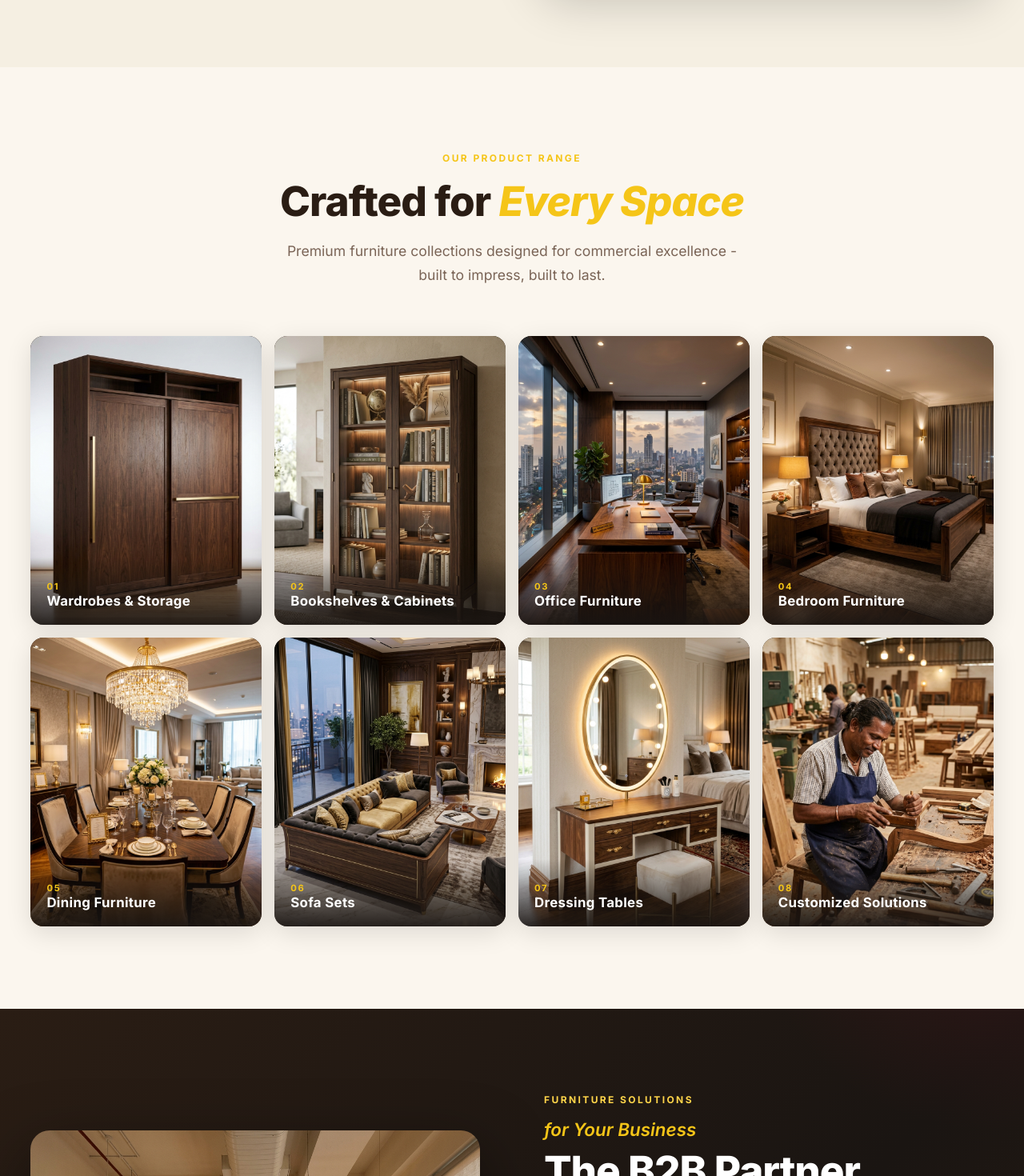
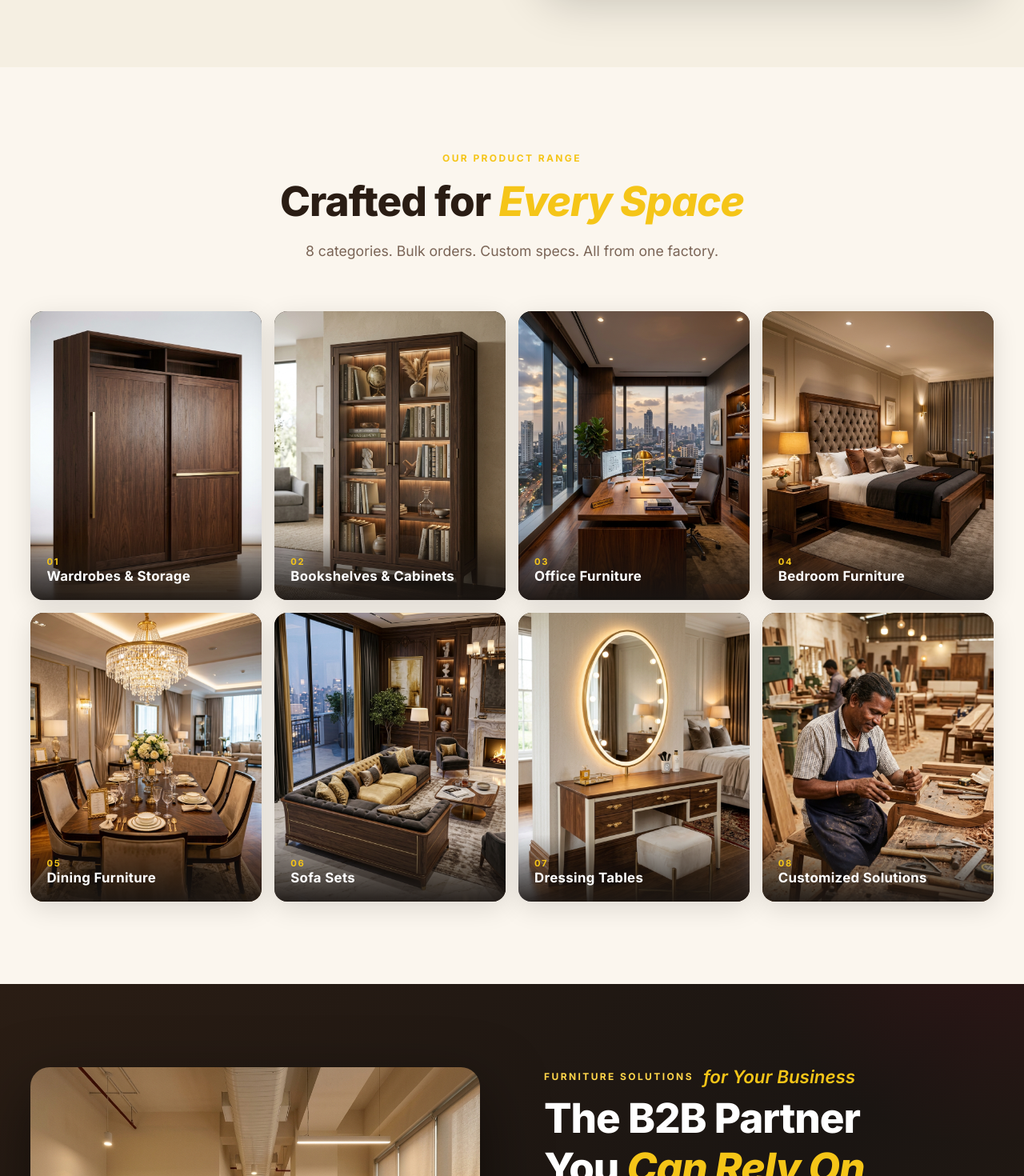
Before and after one commit to GENAI-NETWORKS/grace_furnitures, a Next.js app: page / in a window 1280 px wide. Shown: the part 1330-2800 px from the top of the page at 80% size. Built offline with nearby package versions, Linux system fonts and the light colour scheme.

Commit message:
UI Updates: Removed loading screen, shortened copy, combined Business text

```diff
--- a/src/app/globals.css
+++ b/src/app/globals.css
@@ -1642,46 +1642,6 @@ button { cursor: pointer; border: none; background: none; font-family: inherit;
   .stat-num { font-size: 2.8rem; }
 }
 
-/* =====================================================
-   PAGE TRANSITION
-   ===================================================== */
-.page-loader {
-  position: fixed;
-  inset: 0;
-  background: var(--off-black);
-  z-index: 9999;
-  display: flex;
-  align-items: center;
-  justify-content: center;
-  flex-direction: column;
-  gap: 20px;
-  transition: opacity 0.6s ease, visibility 0.6s ease;
-}
-.page-loader.hidden { opacity: 0; visibility: hidden; }
-.loader-logo {
-  font-family: var(--font-display);
-  font-size: 2.5rem;
-  font-weight: 900;
-  color: var(--gold);
-  letter-spacing: 0.1em;
-}
-.loader-bar {
-  width: 200px;
-  height: 2px;
-  background: rgba(255,255,255,0.1);
-  border-radius: 2px;
-  overflow: hidden;
-}
-.loader-bar-fill {
-  height: 100%;
-  background: linear-gradient(90deg, var(--crimson), var(--gold));
-  border-radius: 2px;
-  animation: loaderFill 1.2s cubic-bezier(0.4,0,0.2,1) forwards;
-}
-@keyframes loaderFill {
-  from { width: 0; }
-  to { width: 100%; }
-}
 
 /* ── About section responsive ── */
 @media (max-width: 1023px) {
--- a/src/app/page.tsx
+++ b/src/app/page.tsx
@@ -10,13 +10,6 @@ export default function HomePage() {
     <>
 
 
-{/*  ================================================
-     PAGE LOADER
-     ================================================  */}
-<div className="page-loader" role="status" aria-label="Loading GRACE™ website">
-  <img src="images/logo.png" alt="GRACE Logo" className="logo-img" />
-  <div className="loader-bar"><div className="loader-bar-fill"></div></div>
-</div>
 
 {/*  ================================================
      NAVBAR
@@ -33,12 +26,12 @@ export default function HomePage() {
 
       <div className="hero-eyebrow">
         <svg width="14" height="14" viewBox="0 0 24 24" fill="currentColor" aria-hidden="true"><path d="M12 2l3.09 6.26L22 9.27l-5 4.87 1.18 6.88L12 17.77l-6.18 3.25L7 14.14 2 9.27l6.91-1.01L12 2z"/></svg>
-        Premium B2B Furniture Manufacturer · Salem, Tamil Nadu
+        Factory-Direct · Salem, Tamil Nadu
       </div>
 
       <h1 className="hero-headline" id="hero-headline">Premium Furniture for <span style={{ color: "var(--gold)", fontStyle: "italic" }}>Every Space</span></h1>
 
-      <p className="hero-sub">Factory-direct quality for showrooms, hotels, interior designers &amp; wholesalers.</p>
+      <p className="hero-sub">Factory-direct. Bulk-ready. Custom finishes. Pan-India delivery.</p>
 
       <div className="hero-qualities" role="list">
         <span className="hero-quality" role="listitem">Stylish</span>
@@ -74,11 +67,8 @@ export default function HomePage() {
         <div className="section-label">About GRACE™</div>
         <h2 className="section-title">Modern Spaces.<br /><span className="gold">Stronger</span> Businesses.</h2>
 
-        <p className="section-sub" style={{"marginBottom":"20px","textAlign":"justify"}}>
-          GRACE™ is a factory-direct furniture manufacturer based in Salem, Tamil Nadu, with over a decade of experience crafting premium furniture for India's most discerning commercial clients.
-        </p>
-        <p className="section-sub" style={{"marginBottom":"32px","textAlign":"justify"}}>
-          From five-star hotels to showrooms, corporate offices to interior design studios - our clients trust us for consistent quality, on-time delivery, and the flexibility to handle custom bulk orders at scale.
+        <p className="section-sub" style={{"marginBottom":"32px"}}>
+          Salem-based manufacturer. 15+ years. Supplying hotels, showrooms &amp; designers with factory-direct furniture — no middlemen, no compromises.
         </p>
 
       </div>
@@ -132,7 +122,7 @@ export default function HomePage() {
       <h2 className="section-title" id="categories-title">Crafted for <span className="gold">Every Space</span></h2>
 
       <p className="section-sub" style={{"margin":"0 auto","textAlign":"center","marginTop":"16px"}}>
-        Premium furniture collections designed for commercial excellence - built to impress, built to last.
+        8 categories. Bulk orders. Custom specs. All from one factory.
       </p>
     </div>
 
@@ -147,7 +137,7 @@ export default function HomePage() {
         </div>
         <div className="cat-hover-panel">
           <span className="cat-hover-title">Wardrobes &amp; Storage</span>
-          <p className="cat-hover-desc">Sliding and hinged wardrobes in premium wood finishes with ample storage solutions.</p>
+          <p className="cat-hover-desc">Sliding &amp; hinged. Premium wood. Bulk-order ready.</p>
           <a href="#contact" className="cat-view-link" aria-label="Enquire about Wardrobes">Enquire Now →</a>
         </div>
       </article>
@@ -161,7 +151,7 @@ export default function HomePage() {
         </div>
         <div className="cat-hover-panel">
           <span className="cat-hover-title">Bookshelves &amp; Cabinets</span>
-          <p className="cat-hover-desc">Display cabinets and bookshelves with glass or solid doors, LED-ready interiors.</p>
+          <p className="cat-hover-desc">Glass or solid doors. LED-ready interiors.</p>
           <a href="#contact" className="cat-view-link" aria-label="Enquire about Bookshelves">Enquire Now →</a>
         </div>
       </article>
@@ -175,7 +165,7 @@ export default function HomePage() {
         </div>
         <div className="cat-hover-panel">
           <span className="cat-hover-title">Office Furniture</span>
-          <p className="cat-hover-desc">Executive desks, workstations, conference tables, and ergonomic seating solutions.</p>
+          <p className="cat-hover-desc">Desks, workstations &amp; conference tables. Corporate-grade.</p>
           <a href="#contact" className="cat-view-link" aria-label="Enquire about Office Furniture">Enquire Now →</a>
         </div>
       </article>
@@ -189,7 +179,7 @@ export default function HomePage() {
         </div>
         <div className="cat-hover-panel">
           <span className="cat-hover-title">Bedroom Furniture</span>
-          <p className="cat-hover-desc">Complete bedroom sets - beds, side tables, chest of drawers in premium finishes.</p>
+          <p className="cat-hover-desc">Beds, side tables, drawers. Hotel-grade finishes.</p>
           <a href="#contact" className="cat-view-link" aria-label="Enquire about Bedroom Furniture">Enquire Now →</a>
         </div>
       </article>
@@ -203,7 +193,7 @@ export default function HomePage() {
         </div>
         <div className="cat-hover-panel">
           <span className="cat-hover-title">Dining Furniture</span>
-          <p className="cat-hover-desc">Dining tables and chair sets in 4, 6, and 8-seater configurations with upholstered options.</p>
+          <p className="cat-hover-desc">4, 6 &amp; 8-seater sets. Upholstered options available.</p>
           <a href="#contact" className="cat-view-link" aria-label="Enquire about Dining Furniture">Enquire Now →</a>
         </div>
       </article>
@@ -217,7 +207,7 @@ export default function HomePage() {
         </div>
         <div className="cat-hover-panel">
           <span className="cat-hover-title">Sofa Sets</span>
-          <p className="cat-hover-desc">L-shaped, sectional, and classic sofa sets with premium fabric and leather options.</p>
+          <p className="cat-hover-desc">L-shaped, sectional &amp; classic. Fabric or leather.</p>
           <a href="#contact" className="cat-view-link" aria-label="Enquire about Sofa Sets">Enquire Now →</a>
         </div>
       </article>
@@ -231,7 +221,7 @@ export default function HomePage() {
         </div>
         <div className="cat-hover-panel">
           <span className="cat-hover-title">Dressing Tables</span>
-          <p className="cat-hover-desc">Modern vanity and dressing tables with mirrors, drawers, and various finish options.</p>
+          <p className="cat-hover-desc">Mirrors, drawers, multi-finish. Modern &amp; classic styles.</p>
           <a href="#contact" className="cat-view-link" aria-label="Enquire about Dressing Tables">Enquire Now →</a>
         </div>
       </article>
@@ -245,7 +235,7 @@ export default function HomePage() {
         </div>
         <div className="cat-hover-panel">
           <span className="cat-hover-title">Customized Solutions</span>
-          <p className="cat-hover-desc">Bespoke furniture designed and manufactured to your exact specifications and brand standards.</p>
+          <p className="cat-hover-desc">Your spec, your brand. We manufacture it.</p>
           <a href="#contact" className="cat-view-link" aria-label="Enquire about Custom Solutions">Enquire Now →</a>
         </div>
       </article>
@@ -270,14 +260,16 @@ export default function HomePage() {
       </div>
 
       <div className="business-content">
-        <div className="section-label dark">Furniture Solutions</div>
-        <span className="business-script">for Your Business</span>
+        <div style={{ display: 'flex', alignItems: 'center', gap: '12px', marginBottom: '8px' }}>
+          <div className="section-label dark" style={{ marginBottom: 0 }}>Furniture Solutions</div>
+          <span className="business-script" style={{ marginBottom: 0 }}>for Your Business</span>
+        </div>
         <h2 className="section-title light" id="business-title">
           The B2B Partner<br />You <span className="gold">Can Rely On</span>
         </h2>
 
         <p className="section-sub light">
-          We supply premium factory-direct furniture to showrooms, hotels, interior designers, wholesalers, and corporate offices across India. Consistent quality, flexible quantities, custom finishes, on-time delivery.
+          Factory-direct supply across India. Flexible MOQ, custom finishes, on-time — every time.
         </p>
 
         <div className="business-icon-grid">
@@ -345,7 +337,7 @@ export default function HomePage() {
       <h2 className="section-title" id="spotlight-title">Dressing Tables for <span className="script">Modern Spaces</span></h2>
 
       <p className="section-sub" style={{"textAlign":"center","margin":"16px auto 0"}}>
-        Vanity and dressing solutions crafted to elevate bedrooms, hotel suites, and showroom displays.
+        4 styles. Hotel &amp; showroom-grade. Custom dimensions on request.
       </p>
     </div>
 
@@ -370,7 +362,7 @@ export default function HomePage() {
         <div className="spot-card-body">
           <span className="spot-card-tag">Style 01</span>
           <h4 className="spot-card-title">Modern &amp; Minimal</h4>
-          <p className="spot-card-desc">Clean lines, matte finishes, integrated LED lighting. For contemporary bedrooms and boutique hotels.</p>
+          <p className="spot-card-desc">Matte finish. Integrated LED. Perfect for boutique hotels.</p>
         </div>
       </div>
       <div className="spot-card" role="listitem" tabIndex={0}>
@@ -379,7 +371,7 @@ export default function HomePage() {
         <div className="spot-card-body">
           <span className="spot-card-tag">Style 02</span>
           <h4 className="spot-card-title">Classic Elegance</h4>
-          <p className="spot-card-desc">Rich walnut wood, ornate mirror frames, brass hardware. Timeless appeal for luxury properties.</p>
+          <p className="spot-card-desc">Walnut wood. Brass hardware. Built for luxury properties.</p>
         </div>
       </div>
       <div className="spot-card" role="listitem" tabIndex={0}>
@@ -388,7 +380,7 @@ export default function HomePage() {
         <div className="spot-card-body">
           <span className="spot-card-tag">Style 03</span>
           <h4 className="spot-card-title">Trendy &amp; Versatile</h4>
-          <p className="spot-card-desc">Multi-tonal finishes, versatile storage, dual mirrors. Perfect for showrooms targeting younger demographics.</p>
+          <p className="spot-card-desc">Multi-tonal. Dual mirrors. Top seller in showrooms.</p>
         </div>
       </div>
       <div className="spot-card" role="listitem" tabIndex={0}>
@@ -397,7 +389,7 @@ export default function HomePage() {
         <div className="spot-card-body">
           <span className="spot-card-tag">Style 04</span>
           <h4 className="spot-card-title">Rich &amp; Premium</h4>
-          <p className="spot-card-desc">Full-length mirrors, gold accents, tufted seating, premium wood grain. Our flagship luxury collection.</p>
+          <p className="spot-card-desc">Gold accents. Tufted seating. Our flagship collection.</p>
         </div>
       </div>
     </div>
@@ -515,7 +507,7 @@ export default function HomePage() {
       <span className="cta-script">Your Space,</span>
       <h2 className="cta-title" id="cta-title">Our <span>Priority</span></h2>
       <p className="cta-sub">
-        Whether you're furnishing 10 rooms or 1,000 - GRACE™ delivers the quality, consistency, and service your business demands. Let's build something exceptional together.
+        10 rooms or 1,000 — same quality, same commitment. Get your quote in 24 hours.
       </p>
 
     </div>
@@ -532,7 +524,7 @@ export default function HomePage() {
       <h2 className="section-title" id="contact-title">Let's <span className="gold">Work Together</span></h2>
 
       <p className="section-sub" style={{"textAlign":"center","margin":"16px auto 0"}}>
-        Reach out with your requirements and our team will respond within 24 hours with a customized quote.
+        Share your requirement — we respond within 24 hours.
       </p>
     </div>
 
@@ -616,7 +608,7 @@ export default function HomePage() {
         <div className="footer-logo">
           <img src="images/logo.png" alt="GRACE Logo" className="logo-img" />
         </div>
-        <p>Premium furniture manufacturer in Salem, Tamil Nadu. Factory-direct supply for showrooms, hotels, interior designers, wholesalers, and corporate clients. Quality you can trust, delivery you can count on.</p>
+        <p>Factory-direct furniture from Salem, TN. Hotels, showrooms, designers &amp; corporates — supplied pan-India.</p>
         <div className="footer-socials" role="list" aria-label="Social media links">
           <a href="https://www.facebook.com/profile.php?id=61594065782162" className="social-btn" role="listitem" aria-label="Follow GRACE™ on Facebook" target="_blank" rel="noopener">f</a>
           <a href="https://www.instagram.com/grace_furnituresalem/" className="social-btn" role="listitem" aria-label="Follow GRACE™ on Instagram" target="_blank" rel="noopener">in</a>
```
Also changed, not shown: src/components/ClientScripts.tsx (+0 -12 lines).
